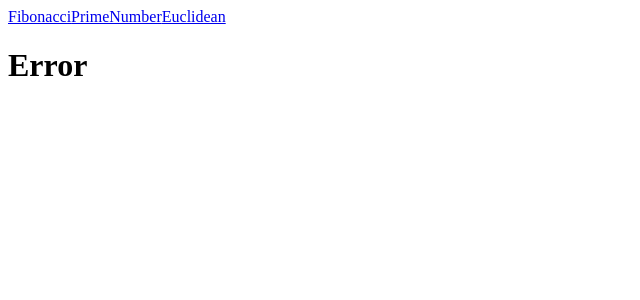
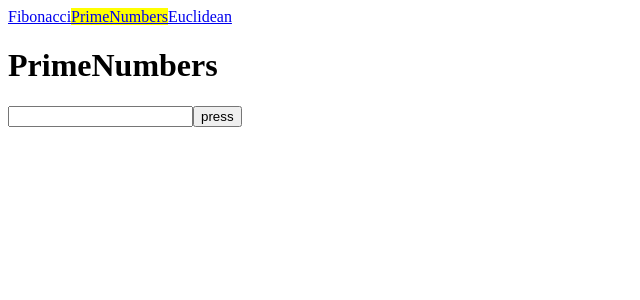
Before and after one commit to radeth/reactMath, a React (Create React App) app: page /prime-numbers in a window 1280 px wide. Shown: the top 300 px of the page, without its empty margins (0-640 px from the left). Built offline with nearby package versions, Linux system fonts and the light colour scheme.

Commit message:
added prime numbers generator

```diff
--- a/src/App.js
+++ b/src/App.js
@@ -2,7 +2,7 @@ import React,{Component} from 'react';
 import {BrowserRouter, Route, Switch} from 'react-router-dom'
 import Navigation from './components/Navigation'
 import Fibonacci from './components/Fibonacci'
-import PrimeNumber from './components/PrimeNumber'
+import PrimeNumbers from './components/PrimeNumbers'
 import Euclidean from './components/Euclidean'
 import Error from './components/Error'
 
@@ -14,7 +14,7 @@ class App extends Component{
                 <Navigation/>
                 <Switch>
                     <Route path="/" component={Fibonacci} exact/>
-                    <Route path="/prime-number" component={PrimeNumber} />
+                    <Route path="/prime-numbers" component={PrimeNumbers} />
                     <Route path="/euclidean" component={Euclidean}/>
                     <Route component={Error}/>
                 </Switch>
--- a/src/components/Fibonacci.js
+++ b/src/components/Fibonacci.js
@@ -4,7 +4,10 @@ import React,{Component} from 'react';
 class Fibonacci extends Component{
     render(){
         return(
-            <h1>Fibonacci</h1>
+            <div>
+                <h1>Fibonacci</h1>
+            </div>
+
         );
 
     }
--- a/src/components/Navigation.js
+++ b/src/components/Navigation.js
@@ -7,7 +7,7 @@ class Navigation extends Component {
         return (
             <div>
                 <NavLink activeClassName="active" to='/' exact>Fibonacci</NavLink>
-                <NavLink activeClassName="active" to='/prime-number' exact>PrimeNumber</NavLink>
+                <NavLink activeClassName="active" to='/prime-numbers' exact>PrimeNumbers</NavLink>
                 <NavLink activeClassName="active" to='/euclidean' exact>Euclidean</NavLink>
             </div>
         );
--- a/src/components/PrimeNumber.js
+++ /dev/null
@@ -1,20 +0,0 @@
-import React, { Component } from 'react';
-
-
-class PrimeNumber extends Component {
-    constructor(props){
-        super(props)
-    }
-    render() {
-        return (
-            <div>
-                <h1>PrimeNumber</h1>
-                <input value/>
-            </div>
-
-        );
-
-    }
-}
-
-export default PrimeNumber
--- /dev/null
+++ b/src/components/PrimeNumbers.js
@@ -0,0 +1,57 @@
+import React, { Component } from 'react';
+
+
+class PrimeNumbers extends Component {
+    constructor(props) {
+        super(props)
+
+        this.state = {
+            primeNumbers:[]
+
+        };
+        this.calculate = this.calculate.bind(this);
+    }
+
+    calculate(e){
+        e.preventDefault();
+        let primeNumbersArray = this.numbers(this._input.value)
+        this.setState({
+            primeNumbers: primeNumbersArray
+        })
+    }
+    numbers(border){
+        let primeNumbers = [];
+        for(let i=1;i<=border;i++){
+            let dividers = 0;
+            for(let k=1;k<=i;k++){
+                if(i%k===0){
+                    dividers++
+                }
+            }
+            if(dividers===2){
+                primeNumbers.push(i)
+            }
+        }
+        return primeNumbers
+    }
+
+    render() {
+        return (
+            <div>
+                <h1>PrimeNumbers</h1>
+                <form onSubmit={this.calculate}>
+                    <input ref={(value)=> this._input = value}/>
+                    <button>press</button>
+                    <ul>
+                        {this.state.primeNumbers.map((val)=><li>{val}</li>)}
+                    </ul>
+                </form>
+
+            </div>
+
+        );
+
+    }
+}
+
+export default PrimeNumbers
```
